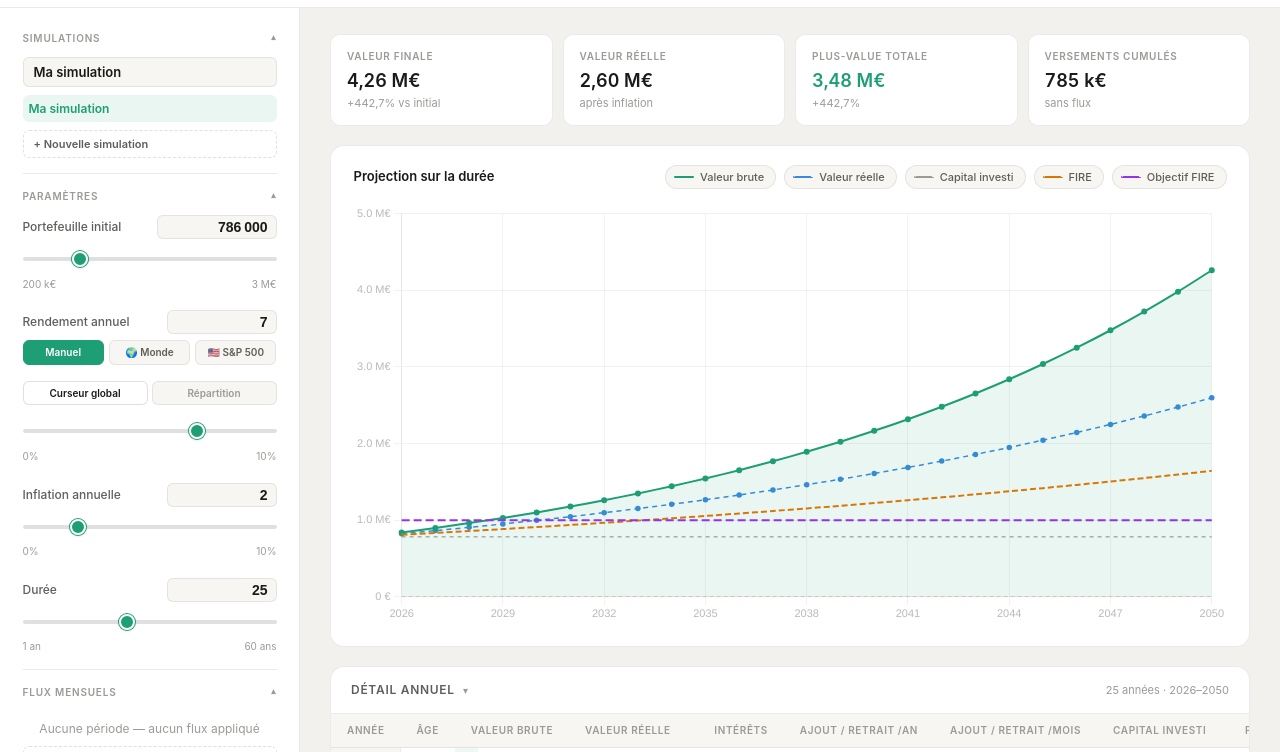
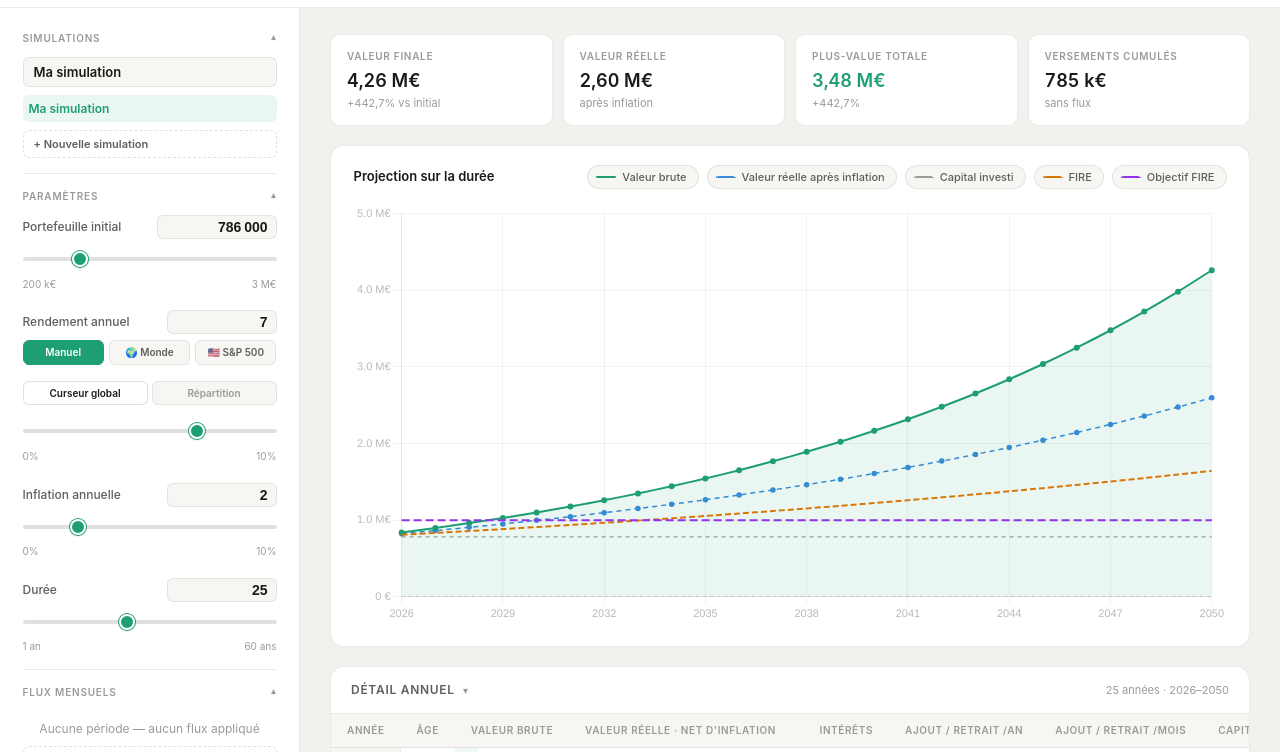
Before and after one commit to ridohan/Portfolio-Dev, a plain HTML site: page index.html in a window 1280 px wide. Shown: the part 48-800 px from the top of the page. Drawn offline with nearby package versions, Linux system fonts and the light colour scheme.

Commit message:
FEAT : Formatting

```diff
--- a/index.html
+++ b/index.html
@@ -1173,9 +1173,9 @@
               <span class="toggle-swatch" style="background:var(--green);"></span>
               Valeur brute
             </button>
-            <button class="series-toggle" id="toggleReal" aria-pressed="true">
+            <button class="series-toggle" id="toggleReal" aria-pressed="true" title="Valeur nette d'inflation — pouvoir d'achat constant">
               <span class="toggle-swatch dashed" style="color:var(--blue);border-color:var(--blue);"></span>
-              Valeur réelle
+              Valeur réelle après inflation
             </button>
             <button class="series-toggle" id="toggleContrib" aria-pressed="true">
               <span class="toggle-swatch dashed" style="color:var(--text-3);border-color:var(--text-3);"></span>
@@ -1212,7 +1212,7 @@
                 <th>Année</th>
                 <th>Âge</th>
                 <th>Valeur brute</th>
-                <th>Valeur réelle</th>
+                <th>Valeur réelle · net d'inflation</span></th>
                 <th>Intérêts</th>
                 <th>Ajout / Retrait /an</th>
                 <th>Ajout / Retrait /mois</th>
@@ -1962,7 +1962,7 @@
               order: 3
             },
             {
-              label: 'Valeur réelle',
+              label: 'Valeur réelle · net d\'inflation',
               data: dataReal,
               hidden: !seriesVisible.real,
               borderColor: '#378ADD',
@@ -2252,7 +2252,7 @@
           <th style="text-align:left;">Année</th>
           <th style="text-align:right;">Âge</th>
           <th style="text-align:right;">Valeur brute</th>
-          <th style="text-align:right;">Valeur réelle</th>
+          <th style="text-align:right;">Valeur réelle · net d'inflation</th>
           <th style="text-align:right;">Intérêts</th>
           <th style="text-align:right;">Ajout / Retrait /an</th>
           <th style="text-align:right;">Ajout / Retrait /mois</th>
```
